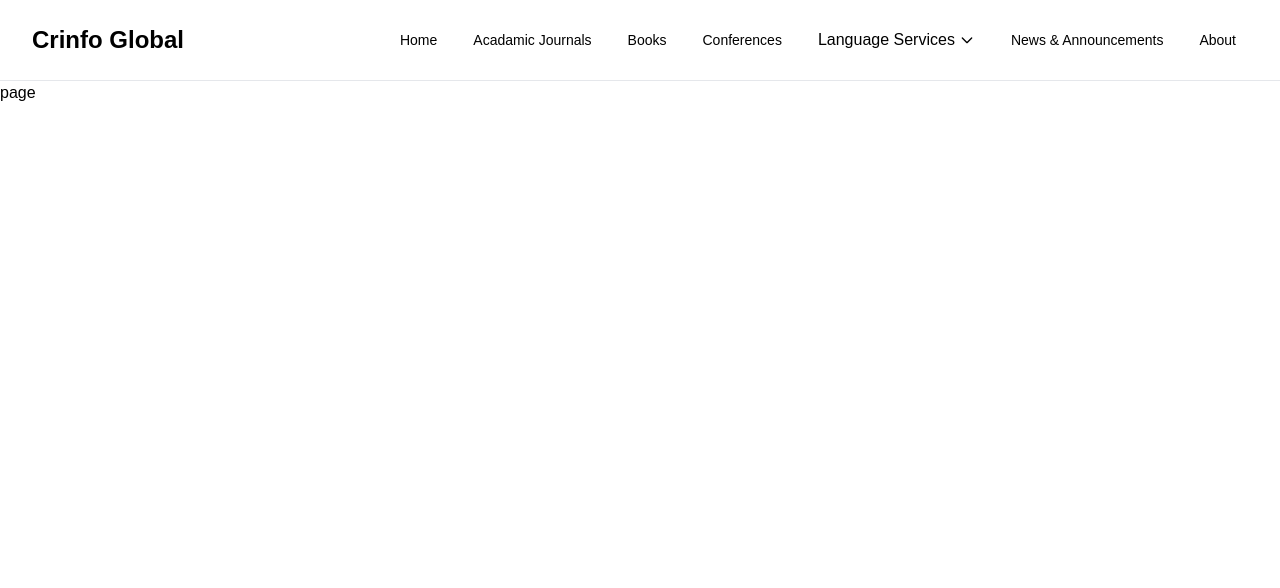
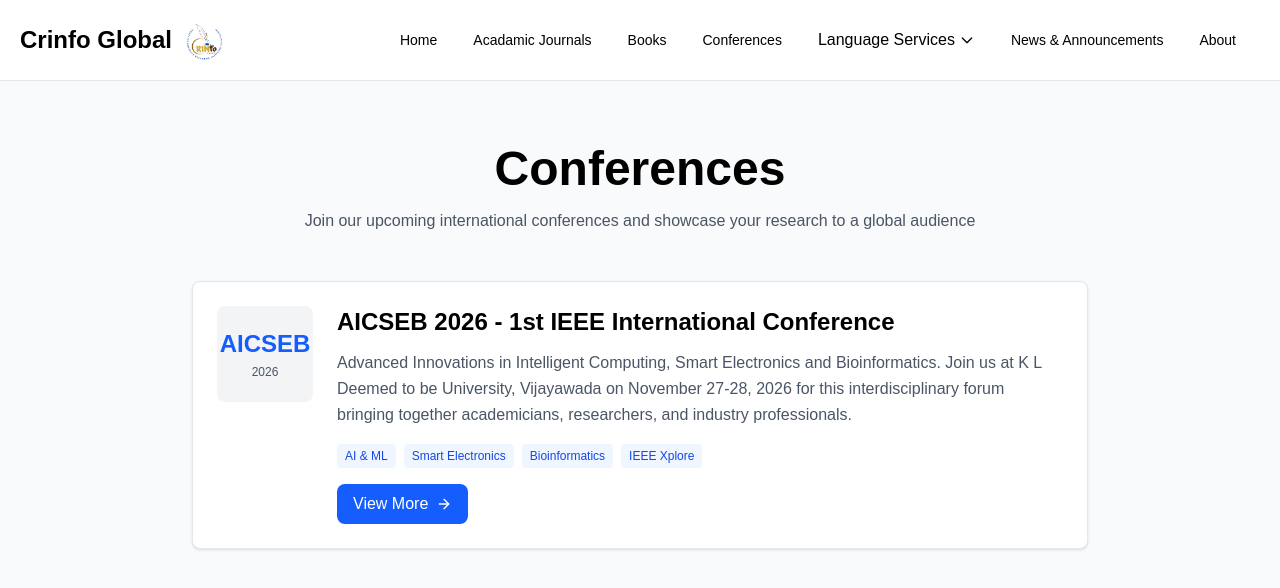
Before and after one commit to Agent-cat/Crinfo_landing, a Next.js app: page /conferences in a window 1280 px wide. Shown: the top 588 px of the page. Built offline with nearby package versions, Linux system fonts and the light colour scheme.

Commit message:
added conferences page

```diff
--- a/app/about/page.tsx
+++ b/app/about/page.tsx
@@ -14,7 +14,7 @@
 
 const AboutPage = () => {
   return (
-    <div className="min-h-screen bg-white text-black">
+    <div className="min-h-screen bg-white text-black text-justify">
       {/* Hero Section */}
       <section className="relative bg-linear-to-r from-blue-600 to-blue-800 text-white py-20">
         <div className="absolute inset-0 bg-black/5"></div>
--- a/app/books/page.tsx
+++ b/app/books/page.tsx
@@ -4,9 +4,11 @@
 
 const BooksPage = () => {
   return (
-    <div className="min-h-screen bg-white text-black">
+    <div className="min-h-screen bg-white text-black text-justify">
       <div className="max-w-7xl mx-auto px-4 sm:px-6 lg:px-8 py-12">
-        <h1 className="text-4xl md:text-5xl font-bold mb-12">Books</h1>
+        <h1 className="text-4xl md:text-5xl font-bold mb-12 text-blue-600">
+          Books
+        </h1>
 
         <div className="space-y-8">
           {BooksConstants.map((book) => (
@@ -15,11 +17,11 @@
               href={`/books/${book.id}`}
               className="block bg-white border-l-4 border-blue-600 rounded-lg overflow-hidden hover:shadow-2xl hover:shadow-blue-600/20 transition-all duration-300 group"
             >
-              <div className="bg-gray-50 border border-gray-200 rounded-lg p-6 md:p-8">
+              <div className="bg-blue-50 border border-blue-200 rounded-lg p-6 md:p-8">
                 <div className="flex flex-col md:flex-row gap-6">
                   {/* Book Cover Image */}
                   <div className="shrink-0">
-                    <div className="w-full md:w-48 h-64 bg-gradient-to-br from-blue-600/20 to-gray-100 rounded-lg flex items-center justify-center border border-gray-300 overflow-hidden">
+                    <div className="w-full md:w-48 h-64 bg-linear-to-br from-blue-600/20 to-blue-50 rounded-lg flex items-center justify-center border border-blue-200 overflow-hidden">
                       <Image
                         src={book.image}
                         alt={book.title}
@@ -35,11 +37,11 @@
                     {/* Categories */}
                     <div className="flex flex-wrap items-center gap-2 text-xs font-medium uppercase tracking-wider">
                       {book.categories.map((category, index) => (
-                        <span key={index}>
-                          <span className="text-gray-600">{category}</span>
-                          {index < book.categories.length - 1 && (
-                            <span className="text-gray-400 mx-2">•</span>
-                          )}
+                        <span
+                          key={index}
+                          className="px-2 py-1 bg-blue-100 text-blue-700 rounded-full text-xs"
+                        >
+                          {category}
                         </span>
                       ))}
                     </div>
--- a/app/conferences/page.tsx
+++ b/app/conferences/page.tsx
@@ -1,5 +1,25 @@
-const page = () => {
-  return <div>page</div>;
+import ConferenceCard from "@/components/ui/ConferenceCard";
+
+const ConferencesPage = () => {
+  return (
+    <div className="min-h-screen bg-gray-50 py-16">
+      <div className="max-w-7xl mx-auto px-4 sm:px-6 lg:px-8">
+        <div className="text-center mb-12">
+          <h1 className="text-4xl md:text-5xl font-bold text-black mb-4">
+            Conferences
+          </h1>
+          <p className="text-gray-600 max-w-2xl mx-auto">
+            Join our upcoming international conferences and showcase your
+            research to a global audience
+          </p>
+        </div>
+
+        <div className="max-w-4xl mx-auto">
+          <ConferenceCard />
+        </div>
+      </div>
+    </div>
+  );
 };
 
-export default page;
+export default ConferencesPage;
--- a/app/news-announcements/[slug]/page.tsx
+++ b/app/news-announcements/[slug]/page.tsx
@@ -24,7 +24,7 @@
   }
 
   return (
-    <div className="min-h-screen bg-white text-black">
+    <div className="min-h-screen bg-white text-black text-justify">
       <div className="max-w-4xl mx-auto px-4 sm:px-6 lg:px-8 py-12">
         {/* Back Button */}
         <Link
--- a/app/news-announcements/page.tsx
+++ b/app/news-announcements/page.tsx
@@ -20,7 +20,7 @@
   };
 
   return (
-    <div className="min-h-screen bg-white text-black">
+    <div className="min-h-screen bg-white text-black text-justify">
       <div className="max-w-7xl mx-auto px-4 sm:px-6 lg:px-8 py-12">
         <h1 className="text-4xl md:text-5xl font-bold mb-12">
           News & Announcements
--- a/app/page.tsx
+++ b/app/page.tsx
@@ -1,4 +1,5 @@
 import Carousel from "@/components/ui/Carousel";
+import ConferenceCard from "@/components/ui/ConferenceCard";
 import NewsConstants from "@/constants/NewsConstants";
 import Link from "next/link";
 import Image from "next/image";
@@ -9,7 +10,7 @@
   const latestNews = NewsConstants.slice(0, 4);
 
   return (
-    <div className="min-h-screen flex flex-col items-center bg-white">
+    <div className="min-h-screen flex flex-col items-center bg-white text-justify">
       <Carousel />
 
       {/* Indexing Section */}
@@ -49,7 +50,7 @@
             <div className="bg-gray-50 border border-gray-200 rounded-lg p-8 text-center hover:border-blue-600 transition-colors duration-300">
               <div className="w-32 h-16 mx-auto mb-6 flex items-center justify-center">
                 <Image
-                  src="https://crossref.org/images/crossref-logo-100.png"
+                  src="https://external-content.duckduckgo.com/iu/?u=https%3A%2F%2Fipmuonline.com%2Fwp-content%2Fuploads%2F2021%2F04%2Fcrossref.jpg&f=1&nofb=1&ipt=bff95b089ed0e9da805bbc49f817bda609ddaaa868ba5e8424b8dbdd392978e8"
                   alt="Crossref"
                   width={128}
                   height={64}
@@ -65,6 +66,25 @@
                 scholarly publications.
               </p>
             </div>
+          </div>
+        </div>
+      </section>
+
+      {/* Conference Section */}
+      <section className="w-full bg-gray-50 py-16">
+        <div className="max-w-7xl mx-auto px-4 sm:px-6 lg:px-8">
+          <div className="text-center mb-12">
+            <h2 className="text-3xl md:text-4xl font-bold text-black mb-4">
+              Featured Conference
+            </h2>
+            <p className="text-gray-600 max-w-2xl mx-auto">
+              Join our upcoming international conferences and showcase your
+              research
+            </p>
+          </div>
+
+          <div className="max-w-4xl mx-auto">
+            <ConferenceCard />
           </div>
         </div>
       </section>
--- /dev/null
+++ b/components/ui/ConferenceCard.tsx
@@ -0,0 +1,64 @@
+import Link from "next/link";
+import Image from "next/image";
+import { ArrowRight } from "lucide-react";
+
+const ConferenceCard = () => {
+  return (
+    <div className="bg-white border border-gray-200 rounded-lg p-6 hover:border-blue-600 transition-all duration-300 shadow-sm hover:shadow-md">
+      <div className="flex flex-col md:flex-row gap-6 items-center md:items-start">
+        {/* Logo Section */}
+        <div className="shrink-0">
+          <div className="w-24 h-24 bg-gray-100 rounded-lg flex items-center justify-center">
+            <div className="text-center">
+              <div className="text-2xl font-bold text-blue-600 mb-1">
+                AICSEB
+              </div>
+              <div className="text-xs text-gray-600">2026</div>
+            </div>
+          </div>
+        </div>
+
+        {/* Content Section */}
+        <div className="flex-1 text-center md:text-left">
+          <h3 className="text-xl md:text-2xl font-bold text-black mb-3">
+            AICSEB 2026 - 1st IEEE International Conference
+          </h3>
+
+          <p className="text-gray-600 leading-relaxed mb-4">
+            Advanced Innovations in Intelligent Computing, Smart Electronics and
+            Bioinformatics. Join us at K L Deemed to be University, Vijayawada
+            on November 27-28, 2026 for this interdisciplinary forum bringing
+            together academicians, researchers, and industry professionals.
+          </p>
+
+          <div className="flex flex-wrap gap-2 mb-4 justify-center md:justify-start">
+            <span className="text-xs bg-blue-50 text-blue-700 px-2 py-1 rounded">
+              AI & ML
+            </span>
+            <span className="text-xs bg-blue-50 text-blue-700 px-2 py-1 rounded">
+              Smart Electronics
+            </span>
+            <span className="text-xs bg-blue-50 text-blue-700 px-2 py-1 rounded">
+              Bioinformatics
+            </span>
+            <span className="text-xs bg-blue-50 text-blue-700 px-2 py-1 rounded">
+              IEEE Xplore
+            </span>
+          </div>
+
+          <Link
+            href="https://aicseb.crinfoglobal.com/"
+            target="_blank"
+            rel="noopener noreferrer"
+            className="inline-flex items-center gap-2 bg-blue-600 text-white px-4 py-2 rounded-lg hover:bg-blue-700 transition-colors duration-200 group"
+          >
+            <span>View More</span>
+            <ArrowRight className="w-4 h-4 transition-transform group-hover:translate-x-1" />
+          </Link>
+        </div>
+      </div>
+    </div>
+  );
+};
+
+export default ConferenceCard;
--- a/components/ui/Navbar.tsx
+++ b/components/ui/Navbar.tsx
@@ -2,6 +2,7 @@
 
 import NavConstants from "@/constants/NavConstants";
 import Link from "next/link";
+import Image from "next/image";
 import { useState } from "react";
 
 const Navbar = () => {
@@ -20,14 +21,24 @@
 
   return (
     <header className="sticky top-0 z-50 bg-white border-b border-gray-200">
-      <nav className="max-w-7xl mx-auto px-4 sm:px-6 lg:px-8">
+      <nav className="max-w-7xl mx-auto pr-4 sm:pl-5 sm:pr-6 lg:pr-8">
         <div className="flex items-center justify-between h-16 md:h-20">
           <div className="shrink-0">
             <Link
               href="/"
-              className="text-black text-xl md:text-2xl font-bold hover:text-blue-600 transition-colors duration-300"
+              className="flex items-center gap-3 hover:opacity-80 transition-opacity duration-300"
             >
-              Crinfo Global
+              <span className="text-black text-xl md:text-2xl font-bold hover:text-blue-600 transition-colors duration-300">
+                Crinfo Global
+              </span>
+              <Image
+                src="/crinfo_logo.png"
+                alt="Crinfo Global"
+                width={120}
+                height={40}
+                className="h-10 w-auto"
+                priority
+              />
             </Link>
           </div>
 
--- a/next.config.ts
+++ b/next.config.ts
@@ -15,6 +15,12 @@
         port: "",
         pathname: "/images/**",
       },
+      {
+        protocol: "https",
+        hostname: "external-content.duckduckgo.com",
+        port: "",
+        pathname: "/**",
+      },
     ],
   },
 };
```
Also changed, not shown: app/books/[id]/page.tsx (+34 -32 lines), public/crinfo_logo.png (added).
